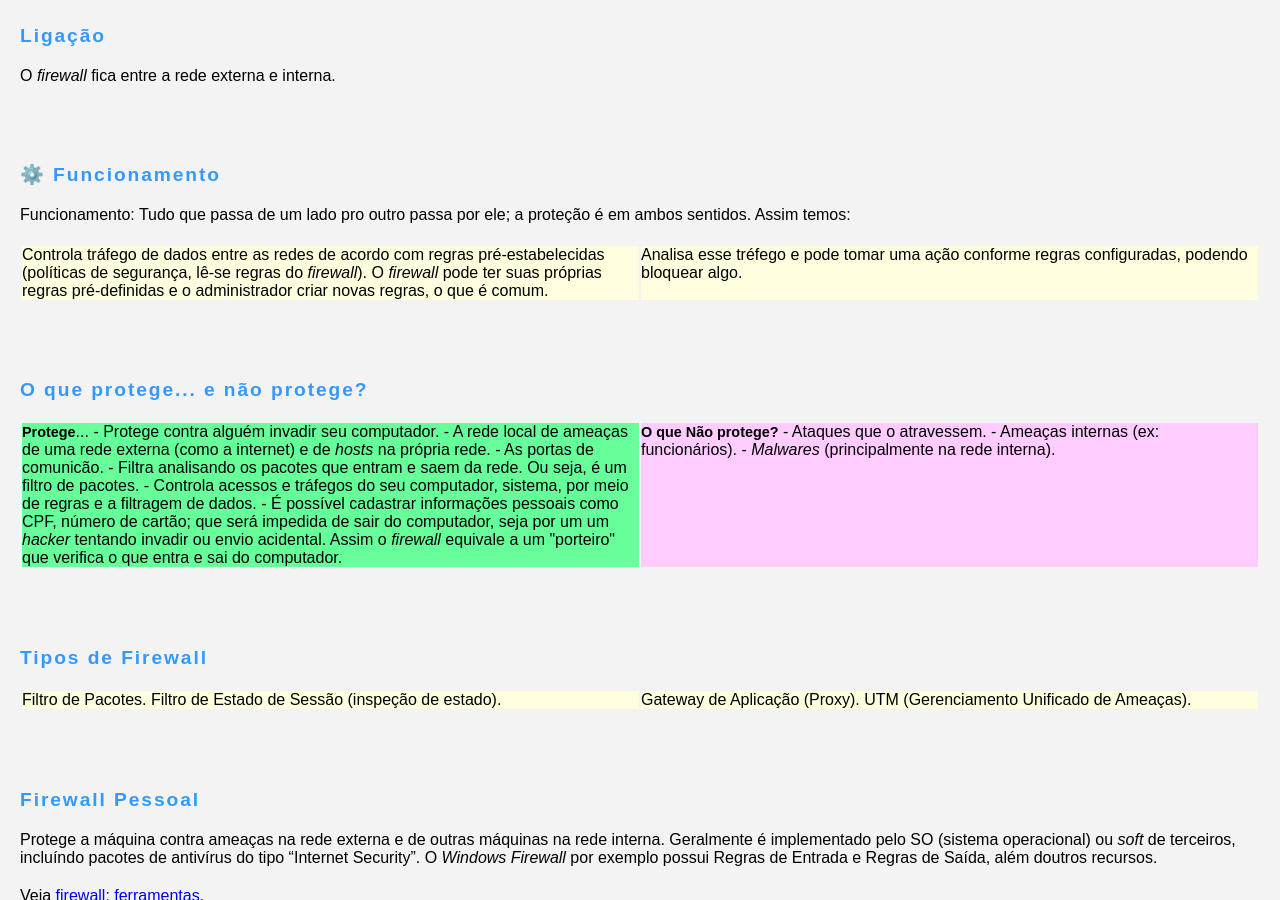
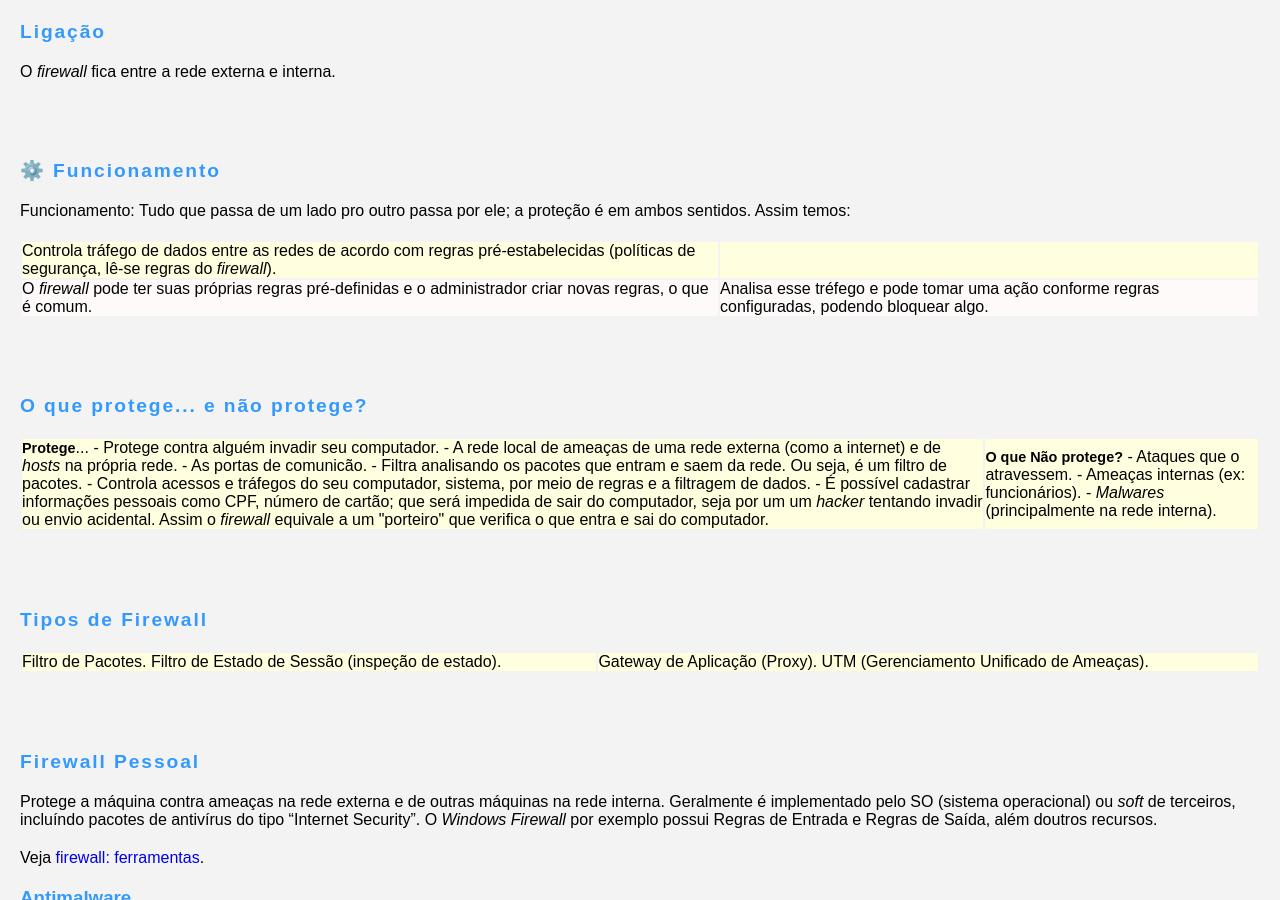
Before and after one commit to Joesynth/joesynth.github.io, a Jekyll site: the page built from _posts/2022-12-27-antivirus-firewall.md, in a window 1280 px wide and 900 px high, scrolled down 1119 px. Built offline with Jekyll 4.4.1, drawn with Linux system fonts in a browser that asks for light colours.

Commit message:
Refactor tables and content in antivirus tutorial
Updated the formatting of tables and content structure in the antivirus and firewall tutorial.

```diff
--- a/_posts/2022-12-27-antivirus-firewall.md
+++ b/_posts/2022-12-27-antivirus-firewall.md
@@ -5,15 +5,11 @@
 
 
 Para nossa defesa devemos lembrar dessas palavras:
-<table border="1" width="100%">
-<tbody>
-<tr>
-<td width="35%"><em>Firewall</em></td>
-<td width="34%"><em>Antimalware</em></td>
-<td width="31%"><em>Antispyware</em></td>
-</tr>
-</tbody>
-</table>
+
+|Firewall|Antimalware|Antispyware|
+
+
+
 Vejamos uma a uma!
 <h3>Firewall</h3>
 <span style="color:#0000ff">parede de fogo</span>.
@@ -35,40 +31,37 @@
 O <em>firewall</em> fica entre a rede externa e interna.
 <h5>⚙️ Funcionamento</h5>
 Funcionamento: Tudo que passa de um lado pro outro passa por ele; a proteção é em ambos sentidos. Assim temos:
-<table width="100%">
-<tbody>
-<tr valign="top" bgcolor="#99FFFF">
-<td width="50%">Controla tráfego de dados entre as redes de acordo com regras pré-estabelecidas (políticas de segurança, lê-se regras do <em>firewall</em>).
-O <em>firewall</em> pode ter suas próprias regras pré-definidas e o administrador criar novas regras, o que é comum.</td>
-<td width="50%">Analisa esse tréfego e pode tomar uma ação conforme regras configuradas, podendo bloquear algo.</td>
-</tr>
-</tbody>
-</table>
+
+
+|Controla tráfego de dados entre as redes de acordo com regras pré-estabelecidas (políticas de segurança, lê-se regras do <em>firewall</em>).<br />
+O <em>firewall</em> pode ter suas próprias regras pré-definidas e o administrador criar novas regras, o que é comum.|Analisa esse tréfego e pode tomar uma ação conforme regras configuradas, podendo bloquear algo.|
+
+
+
 <h5>O que protege... e não protege?</h5>
-<table width="100%">
-<tbody>
-<tr valign="top">
-<td bgcolor="#66FF99" width="50%"><strong>Protege</strong>...
+<table >
+<tr yyy="top">
+<td yyy="#66FF99" ><strong>Protege</strong>...
 - Protege contra alguém invadir seu computador.
 - A rede local de ameaças de uma rede externa (como a internet) e de <em>hosts</em> na própria rede.
 - As portas de comunicão.
 - Filtra analisando os pacotes que entram e saem da rede. Ou seja, é um filtro de pacotes.
 - Controla acessos e tráfegos do seu computador, sistema, por meio de regras e a filtragem de dados.
 - É possível cadastrar informações pessoais como CPF, número de cartão; que será impedida de sair do computador, seja por um um <em>hacker</em> tentando invadir ou envio acidental. Assim o <em>firewall</em> equivale a um "porteiro" que verifica o que entra e sai do computador.</td>
-<td bgcolor="#FFCCFF" width="50%"><strong>O que Não protege?</strong>
+<td yyy="#FFCCFF" ><strong>O que Não protege?</strong>
 - Ataques que o atravessem.
 - Ameaças internas (ex: funcionários).
 - <em>Malwares</em> (principalmente na rede interna).</td>
 </tr>
-</tbody>
 </table>
+
 <h5>Tipos de Firewall</h5>
-<table width="100%">
+<table >
 <tbody>
-<tr valign="top" bgcolor="#99FFFF">
-<td width="50%">Filtro de Pacotes.
+<tr yyy="top" yyy="#99FFFF">
+<td >Filtro de Pacotes.
 Filtro de Estado de Sessão (inspeção de estado).</td>
-<td width="50%">Gateway de Aplicação (Proxy).
+<td >Gateway de Aplicação (Proxy).
 UTM (Gerenciamento Unificado de Ameaças).</td>
 </tr>
 </tbody>
```
